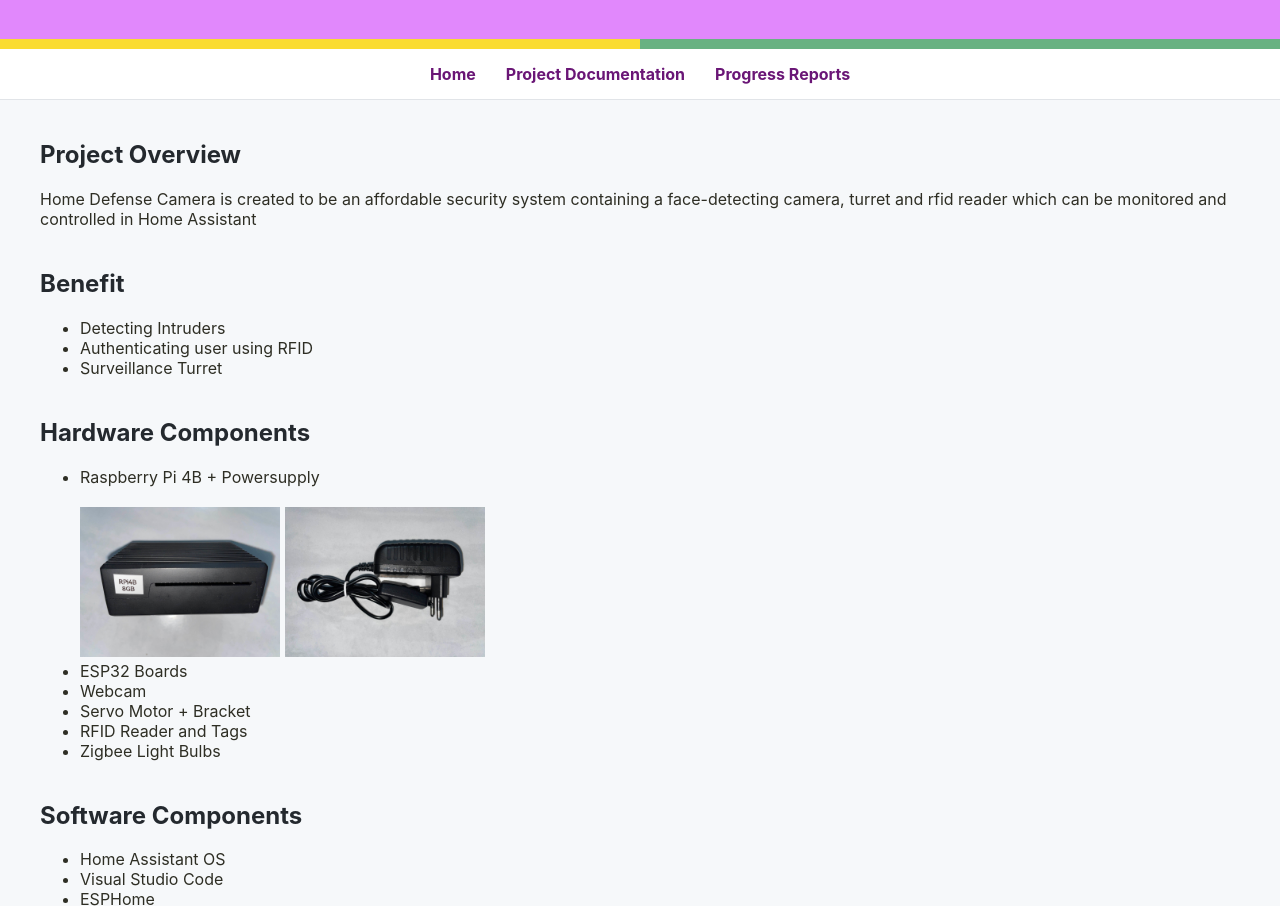
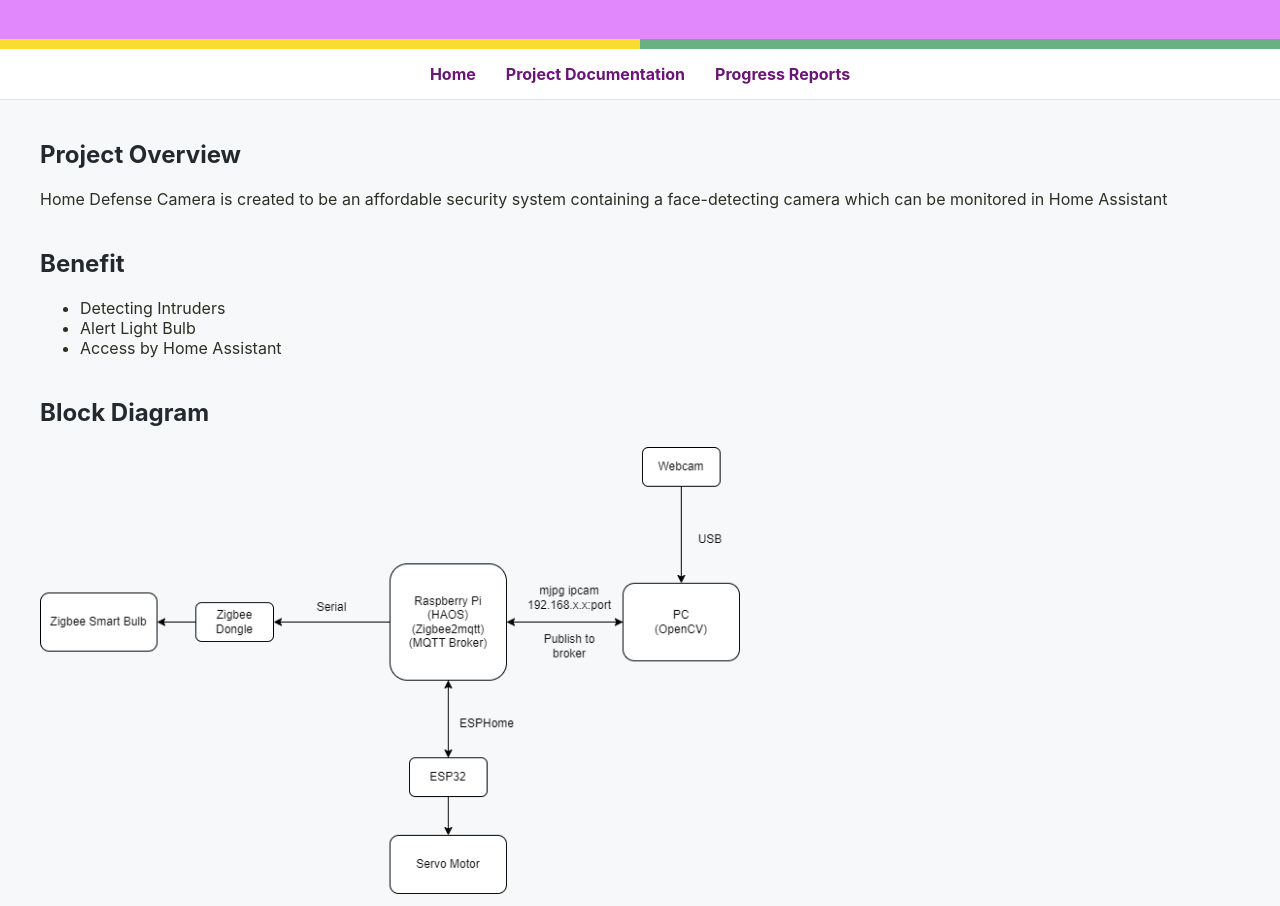
Before and after one commit to Phumvit/Mini-Project, a plain HTML site: page documentation.html in a window 1280 px wide. Shown: the part 83-989 px from the top of the page. Drawn offline with Linux system fonts and the light colour scheme.

Commit message:
Update documentation.html

```diff
--- a/documentation.html
+++ b/documentation.html
@@ -89,8 +89,8 @@
     <section>
         <h2>Project Overview</h2>
         <p>
-            Home Defense Camera is created to be an affordable security system containing a face-detecting camera, turret and rfid reader
-            which can be monitored and controlled in Home Assistant
+            Home Defense Camera is created to be an affordable security system containing a face-detecting camera
+            which can be monitored in Home Assistant
         </p>
     </section>
 
@@ -98,9 +98,14 @@
         <h2>Benefit</h2>
         <ul>
             <li>Detecting Intruders</li>
-            <li>Authenticating user using RFID</li>
-            <li>Surveillance Turret</li>
+            <li>Alert Light Bulb</li>
+            <li>Access by Home Assistant</li>
         </ul>
+    </section>
+
+    <section>
+        <h2>Block Diagram</h2>
+        <img src="document/zigbee.drawio.png" width="700">
     </section>
 
     <section>
@@ -115,7 +120,6 @@
             <li>ESP32 Boards</li>
             <li>Webcam</li>
             <li>Servo Motor + Bracket</li>
-            <li>RFID Reader and Tags</li>
             <li>Zigbee Light Bulbs</li>
         </ul>
     </section>
@@ -131,6 +135,27 @@
             <li>Zigbee2mqtt</li>
         </ul>
     </section>
+
+    <!-- <section id="features">
+        <h2>Key Features</h2>
+        <ul>
+            <li>Placeholder</li>
+            <li>Real-time feedback and control</li>
+            <li>Customizable firing modes and alerts</li>
+            <li>Energy-efficient standby mode</li>
+        </ul>
+    </section> -->
+
+    <!-- <section id="technical-details">
+        <h2>Technical Details</h2>
+        <p>Place</p>
+        <ul>
+            <li>Microcontroller: Arduino Uno</li>
+            <li>Sensor Range: 5-200 cm</li>
+            <li>Motor Speed: 0-180 degrees in 0.5 seconds</li>
+            <li>Power Supply: 5V DC</li>
+        </ul>
+    </section> -->
 </div>
 
 </body>
```
